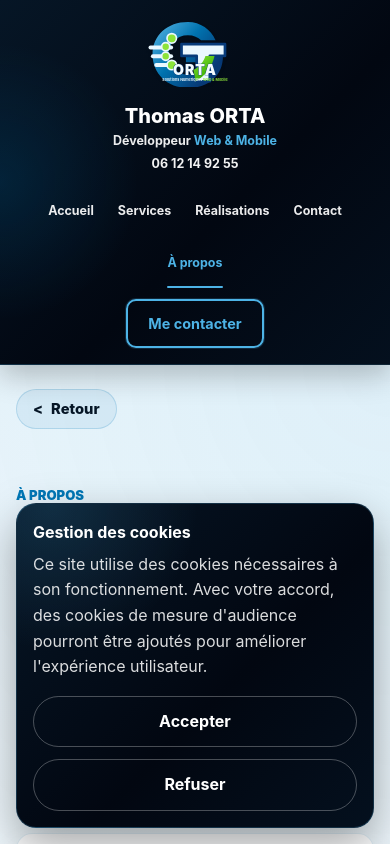
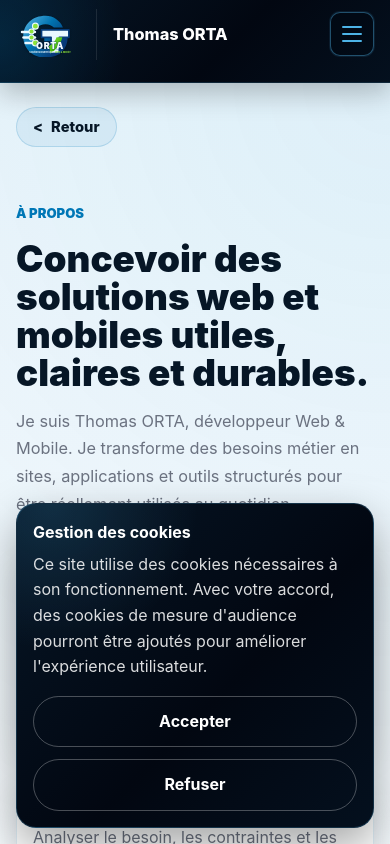
Before and after one commit to Web82-Thom/thomasorta_site, a React (Vite) app in the folder frontend/: page /a-propos in a window 390 px wide. Shown: the top 844 px of the page. Built offline with nearby package versions, Linux system fonts and the light colour scheme; no server answers.

Commit message:
feat: mobile, add burger menu for mobile

```diff
--- a/frontend/src/layouts/Header/Header.module.css
+++ b/frontend/src/layouts/Header/Header.module.css
@@ -201,6 +201,10 @@
   box-shadow: 0 10px 24px rgb(77 179 230 / 18%);
 }
 
+.menuToggle {
+  display: none;
+}
+
 @media (max-width: 1180px) {
   .content {
     grid-template-columns: minmax(110px, 140px) minmax(210px, 260px) 1fr;
@@ -221,21 +225,100 @@
 
 @media (max-width: 860px) {
   .content {
-    grid-template-columns: auto 1fr;
-    min-height: auto;
+    grid-template-columns: auto minmax(0, 1fr) auto;
+    min-height: 82px;
+    row-gap: 0;
+    padding-block: 0.55rem;
   }
 
   .logoWrapper {
-    padding-right: var(--spacing-4);
+    padding-right: 0.85rem;
+    border-right-color: rgb(255 255 255 / 10%);
+  }
+
+  .logo {
+    width: 68px;
   }
 
   .identity {
+    align-items: flex-start;
+    min-height: auto;
     border-right: 0;
     padding-right: 0;
   }
 
+  .name {
+    font-size: 1.02rem;
+  }
+
+  .role,
+  .phone {
+    max-height: 0;
+    margin: 0;
+    overflow: hidden;
+    opacity: 0;
+    pointer-events: none;
+  }
+
+  .menuToggle {
+    display: inline-flex;
+    grid-column: 3;
+    align-items: center;
+    justify-content: center;
+    flex-direction: column;
+    gap: 5px;
+    width: 44px;
+    height: 44px;
+    padding: 0;
+    color: var(--color-primary-light);
+    border: 1px solid rgb(77 179 230 / 42%);
+    border-radius: var(--radius-md);
+    background: rgb(2 7 17 / 34%);
+    cursor: pointer;
+    box-shadow: 0 0 0 1px rgb(77 179 230 / 10%);
+    transition:
+      background-color 0.2s ease,
+      border-color 0.2s ease,
+      box-shadow 0.2s ease;
+  }
+
+  .menuToggle:hover,
+  .menuToggle:focus-visible {
+    border-color: var(--color-primary-light);
+    background: rgb(77 179 230 / 12%);
+    box-shadow: 0 0 0 3px rgb(77 179 230 / 14%);
+  }
+
+  .menuToggle span {
+    display: block;
+    width: 20px;
+    height: 2px;
+    border-radius: var(--radius-full);
+    background: currentcolor;
+    transition:
+      opacity 0.2s ease,
+      transform 0.2s ease;
+  }
+
+  .menuOpen .menuToggle span:nth-child(1) {
+    transform: translateY(7px) rotate(45deg);
+  }
+
+  .menuOpen .menuToggle span:nth-child(2) {
+    opacity: 0;
+  }
+
+  .menuOpen .menuToggle span:nth-child(3) {
+    transform: translateY(-7px) rotate(-45deg);
+  }
+
   .navigation {
     grid-column: 1 / -1;
+    max-height: 0;
+    margin: 0;
+    overflow: hidden;
+    opacity: 0;
+    pointer-events: none;
     justify-content: center;
     flex-wrap: wrap;
     gap: var(--spacing-3) var(--spacing-5);
@@ -244,87 +327,36 @@
   .actions {
     grid-column: 1 / -1;
     grid-row: auto;
-    justify-content: center;
-  }
-
-  .headerCompact {
-    background:
-      radial-gradient(circle at left center, rgb(0 119 182 / 12%), transparent 28%),
-      linear-gradient(135deg, #041321 0%, #020711 62%, #030d18 100%);
-    border-bottom-color: rgb(77 179 230 / 26%);
-    box-shadow: 0 8px 22px rgb(0 0 0 / 30%);
-  }
-
-  .headerCompact .content {
-    grid-template-columns: auto 1fr;
-    min-height: 64px;
-    row-gap: 0;
-    padding-block: 0.45rem;
-  }
-
-  .headerCompact .logoWrapper {
-    padding-right: 0.85rem;
-    border-right-color: rgb(255 255 255 / 10%);
-  }
-
-  .headerCompact .logo {
-    width: 62px;
-  }
-
-  .headerCompact .identity {
-    align-items: flex-start;
-    min-height: auto;
-  }
-
-  .headerCompact .name {
-    font-size: 1rem;
-  }
-
-  .headerCompact .role,
-  .headerCompact .phone {
     max-height: 0;
     margin: 0;
     overflow: hidden;
     opacity: 0;
     pointer-events: none;
+    justify-content: center;
   }
 
-  .headerCompact .navigation,
-  .headerCompact .actions {
-    max-height: 0;
-    margin: 0;
-    overflow: hidden;
-    opacity: 0;
-    pointer-events: none;
+  .menuOpen .navigation,
+  .menuOpen .actions {
+    max-height: 220px;
+    margin-top: var(--spacing-3);
+    opacity: 1;
+    pointer-events: auto;
   }
 }
 
 @media (max-width: 560px) {
   .content {
-    grid-template-columns: 1fr;
-    text-align: center;
+    grid-template-columns: auto minmax(0, 1fr) auto;
+    text-align: left;
   }
 
   .logoWrapper {
-    justify-content: center;
-    padding-right: 0;
-    border-right: 0;
+    justify-content: flex-start;
+    padding-right: 0.75rem;
+    border-right: 1px solid rgb(255 255 255 / 10%);
   }
 
   .identity {
-    align-items: center;
-  }
-
-  .headerCompact .content {
-    grid-template-columns: auto 1fr;
-    text-align: left;
-  }
-
-  .headerCompact .logoWrapper {
-    justify-content: flex-start;
-  }
-
-  .headerCompact .identity {
     align-items: flex-start;
   }
 }
--- a/frontend/src/layouts/Header/Header.tsx
+++ b/frontend/src/layouts/Header/Header.tsx
@@ -1,24 +1,12 @@
-import { useEffect, useState } from "react";
+import { useState } from "react";
 import { Link, useLocation } from "react-router-dom";
 
 import { Button } from "../../shared/components/Button";
 import styles from "./Header.module.css";
 import logoHeader from "../../assets/images/logo-header.svg";
 
-const MOBILE_HEADER_QUERY = "(max-width: 860px)";
-const COMPACT_ENTER_SCROLL_THRESHOLD = 260;
-const COMPACT_EXIT_SCROLL_THRESHOLD = 80;
-
-function shouldUseCompactHeader() {
-  return (
-    typeof window !== "undefined" &&
-    window.matchMedia(MOBILE_HEADER_QUERY).matches &&
-    window.scrollY > COMPACT_ENTER_SCROLL_THRESHOLD
-  );
-}
-
 export default function Header() {
-  const [isCompact, setIsCompact] = useState(() => shouldUseCompactHeader());
+  const [isMenuOpen, setIsMenuOpen] = useState(false);
   const { hash, pathname } = useLocation();
   const isHomeActive = pathname === "/" && hash === "";
   const isServicesActive = pathname === "/" && hash === "#services";
@@ -26,46 +14,16 @@ export default function Header() {
   const isContactActive = pathname === "/" && hash === "#contact";
   const isAboutActive = pathname === "/a-propos";
 
-  useEffect(() => {
-    const mediaQuery = window.matchMedia(MOBILE_HEADER_QUERY);
-    let animationFrameId = 0;
-
-    const updateCompactState = () => {
-      cancelAnimationFrame(animationFrameId);
-
-      animationFrameId = requestAnimationFrame(() => {
-        setIsCompact((currentValue) => {
-          if (!mediaQuery.matches) {
-            return false;
-          }
-
-          // Deux seuils evitent l'effet de tremblement quand la hauteur du header
-          // change exactement autour du point ou il passe en mode compact.
-          const threshold = currentValue
-            ? COMPACT_EXIT_SCROLL_THRESHOLD
-            : COMPACT_ENTER_SCROLL_THRESHOLD;
-
-          return window.scrollY > threshold;
-        });
-      });
-    };
-
-    window.addEventListener("scroll", updateCompactState, { passive: true });
-    mediaQuery.addEventListener("change", updateCompactState);
-
-    return () => {
-      cancelAnimationFrame(animationFrameId);
-      window.removeEventListener("scroll", updateCompactState);
-      mediaQuery.removeEventListener("change", updateCompactState);
-    };
-  }, []);
+  const closeMenu = () => {
+    setIsMenuOpen(false);
+  };
 
   return (
-    <header
-      className={`${styles.header} ${isCompact ? styles.headerCompact : ""}`}
-    >
+    <header className={styles.header}>
       <div className={styles.headerContainer}>
-        <div className={styles.content}>
+        <div
+          className={`${styles.content} ${isMenuOpen ? styles.menuOpen : ""}`}
+        >
           <div className={styles.logoWrapper}>
             <img
               className={styles.logo}
@@ -85,11 +43,29 @@ export default function Header() {
             </a>
           </div>
 
-          <nav className={styles.navigation} aria-label="Navigation principale">
+          <button
+            className={styles.menuToggle}
+            type="button"
+            aria-controls="main-navigation"
+            aria-expanded={isMenuOpen}
+            aria-label={isMenuOpen ? "Fermer le menu" : "Ouvrir le menu"}
+            onClick={() => setIsMenuOpen((currentValue) => !currentValue)}
+          >
+            <span aria-hidden="true" />
+            <span aria-hidden="true" />
+            <span aria-hidden="true" />
+          </button>
+
+          <nav
+            id="main-navigation"
+            className={styles.navigation}
+            aria-label="Navigation principale"
+          >
             <Link
               className={isHomeActive ? styles.activeLink : undefined}
               to="/"
               aria-current={isHomeActive ? "page" : undefined}
+              onClick={closeMenu}
             >
               Accueil
             </Link>
@@ -97,6 +73,7 @@ export default function Header() {
               className={isServicesActive ? styles.activeLink : undefined}
               to="/#services"
               aria-current={isServicesActive ? "page" : undefined}
+              onClick={closeMenu}
             >
               Services
             </Link>
@@ -104,6 +81,7 @@ export default function Header() {
               className={isPortfolioActive ? styles.activeLink : undefined}
               to="/#portfolio"
               aria-current={isPortfolioActive ? "page" : undefined}
+              onClick={closeMenu}
             >
               Réalisations
             </Link>
@@ -111,6 +89,7 @@ export default function Header() {
               className={isContactActive ? styles.activeLink : undefined}
               to="/#contact"
               aria-current={isContactActive ? "page" : undefined}
+              onClick={closeMenu}
             >
               Contact
             </Link>
@@ -118,13 +97,18 @@ export default function Header() {
               className={isAboutActive ? styles.activeLink : undefined}
               to="/a-propos"
               aria-current={isAboutActive ? "page" : undefined}
+              onClick={closeMenu}
             >
               À propos
             </Link>
           </nav>
 
           <div className={styles.actions}>
-            <Link className={styles.contactLink} to="/#contact">
+            <Link
+              className={styles.contactLink}
+              to="/#contact"
+              onClick={closeMenu}
+            >
               <Button
                 className={styles.contactButton}
                 variant="ghost"
```
